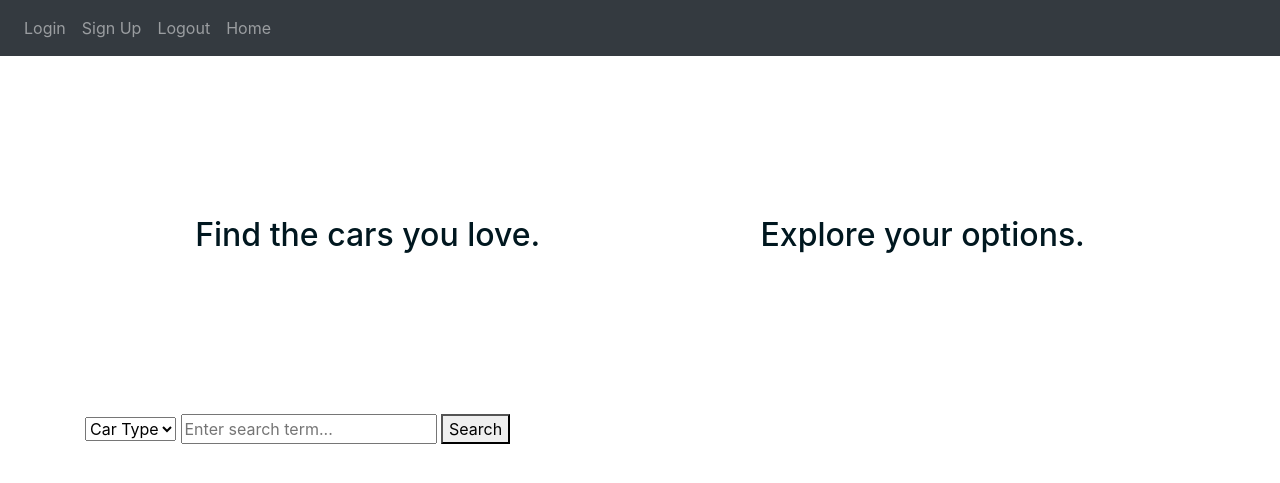
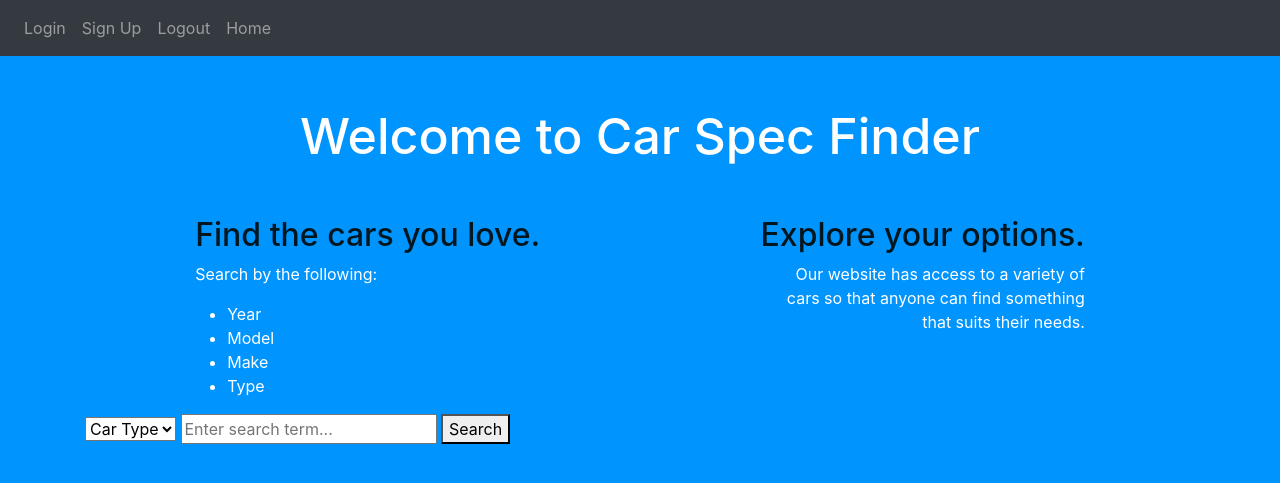
Before and after one commit to aniitorosyann/SEOProject4, a Flask app: page / in a window 1280 px wide. Shown: the top 483 px of the page. Run offline with Flask 3, Linux system fonts and the light colour scheme; parts of the project's set-up code (start-up, migrations or seed data) failed here and were passed over; some libraries are stand-ins or nearby versions.

Commit message:
background blue

```diff
--- a/website/static/home-styles.css
+++ b/website/static/home-styles.css
@@ -1,6 +1,7 @@
 *{
     color: #FFF;
 }
+
 
 .paragraphs{
     display: flex;
@@ -8,11 +9,13 @@
 
 }
 
-.home-title{
+.home-title {
     font-size: 50px;
     margin: 50px;
     text-align: center;
 }
+body {
+    background-color: #0094ff;}
 
 .paragraph-title{
     color:#00171F;
```
